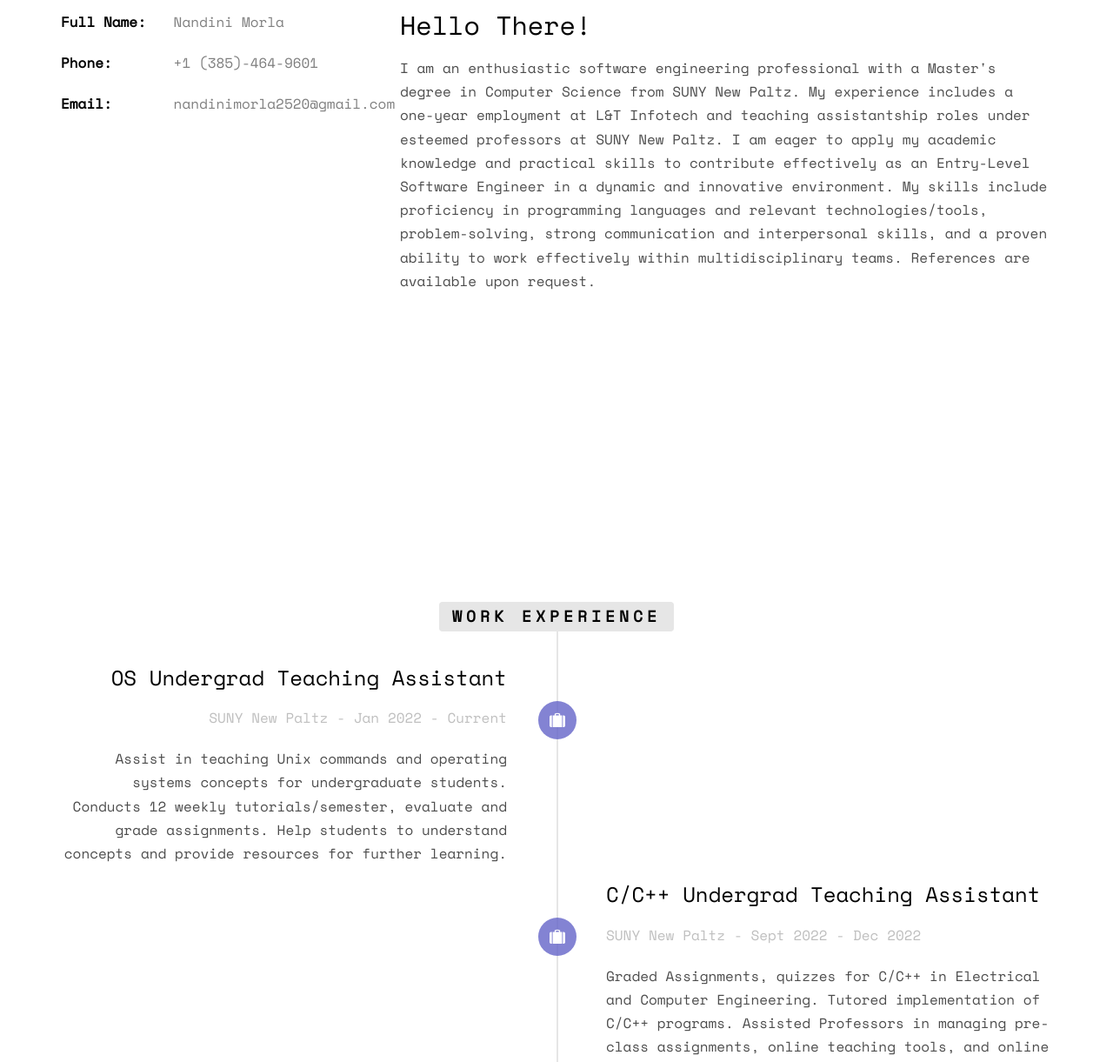
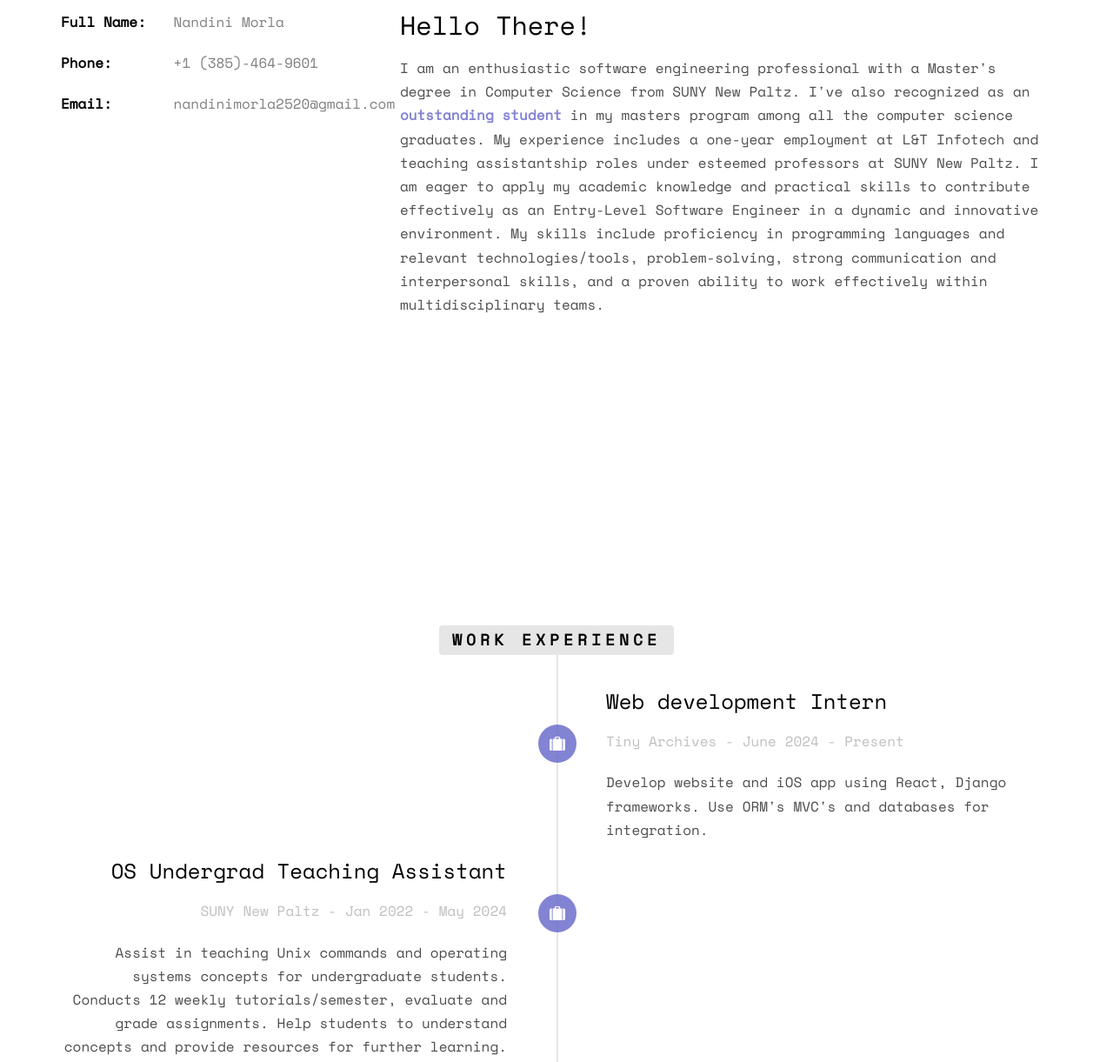
Before and after one commit to morlanandini/my_portfolio, a plain HTML site: page index.html in a window 1280 px wide. Shown: the part 1060-2281 px from the top of the page at 87% size. Drawn offline with nearby package versions, Linux system fonts and the light colour scheme; some packages are replaced by stand-ins of ours; a script that the page names is missing; files whose address does not match are found by name.

Commit message:
Update index.html

```diff
--- a/index.html
+++ b/index.html
@@ -85,7 +85,12 @@
 
 				<div class="col-md-8">
 					<h2>Hello There!</h2>
-					<p>I am an enthusiastic software engineering professional with a Master's degree in Computer Science from SUNY New Paltz. My experience includes a one-year employment at L&T Infotech and teaching assistantship roles under esteemed professors at SUNY New Paltz. I am eager to apply my academic knowledge and practical skills to contribute effectively as an Entry-Level Software Engineer in a dynamic and innovative environment. My skills include proficiency in programming languages and relevant technologies/tools, problem-solving, strong communication and interpersonal skills, and a proven ability to work effectively within multidisciplinary teams. References are available upon request.
+					<p>I am an enthusiastic software engineering professional with a Master's degree in Computer Science from SUNY New Paltz.
+						I've also recognized as an <a href="https://newpaltz.meritpages.com/stories/Nandini-Morla-is-a-SUNY-New-Paltz-spring-2024-Outstanding-Graduate/132971846"><strong>outstanding student</strong></a> in my masters program among all the computer science graduates.
+						My experience includes a one-year employment at L&T Infotech and teaching assistantship roles under esteemed professors at SUNY New Paltz.
+						I am eager to apply my academic knowledge and practical skills to contribute effectively as an Entry-Level Software Engineer in a dynamic and innovative environment.
+						My skills include proficiency in programming languages and relevant technologies/tools, problem-solving, strong communication and interpersonal skills, and a proven ability to work effectively within multidisciplinary teams.
+
 					</p>
 				</div>
 			</div>
@@ -104,12 +109,26 @@
 						<li class="timeline-heading text-center animate-box">
 							<div><h3>Work Experience</h3></div>
 						</li>
+
+						<li class="timeline-inverted animate-box">
+							<div class="timeline-badge"><i class="icon-suitcase"></i></div>
+							<div class="timeline-panel">
+								<div class="timeline-heading">
+									<h3 class="timeline-title">Web development Intern</h3>
+									<span class="company">Tiny Archives - June 2024 - Present</span>
+								</div>
+								<div class="timeline-body">
+									<p>Develop website and iOS app using React, Django frameworks. Use ORM's MVC's and databases for integration.</p>
+								</div>
+							</div>
+						</li>
+
 						<li class="animate-box timeline-unverted">
 							<div class="timeline-badge"><i class="icon-suitcase"></i></div>
 							<div class="timeline-panel">
 								<div class="timeline-heading">
 									<h3 class="timeline-title">OS Undergrad Teaching Assistant</h3>
-									<span class="company">SUNY New Paltz - Jan 2022 - Current</span>
+									<span class="company">SUNY New Paltz - Jan 2022 - May 2024</span>
 								</div>
 								<div class="timeline-body">
 									<p>Assist in teaching Unix commands and operating systems concepts for undergraduate students.
```
